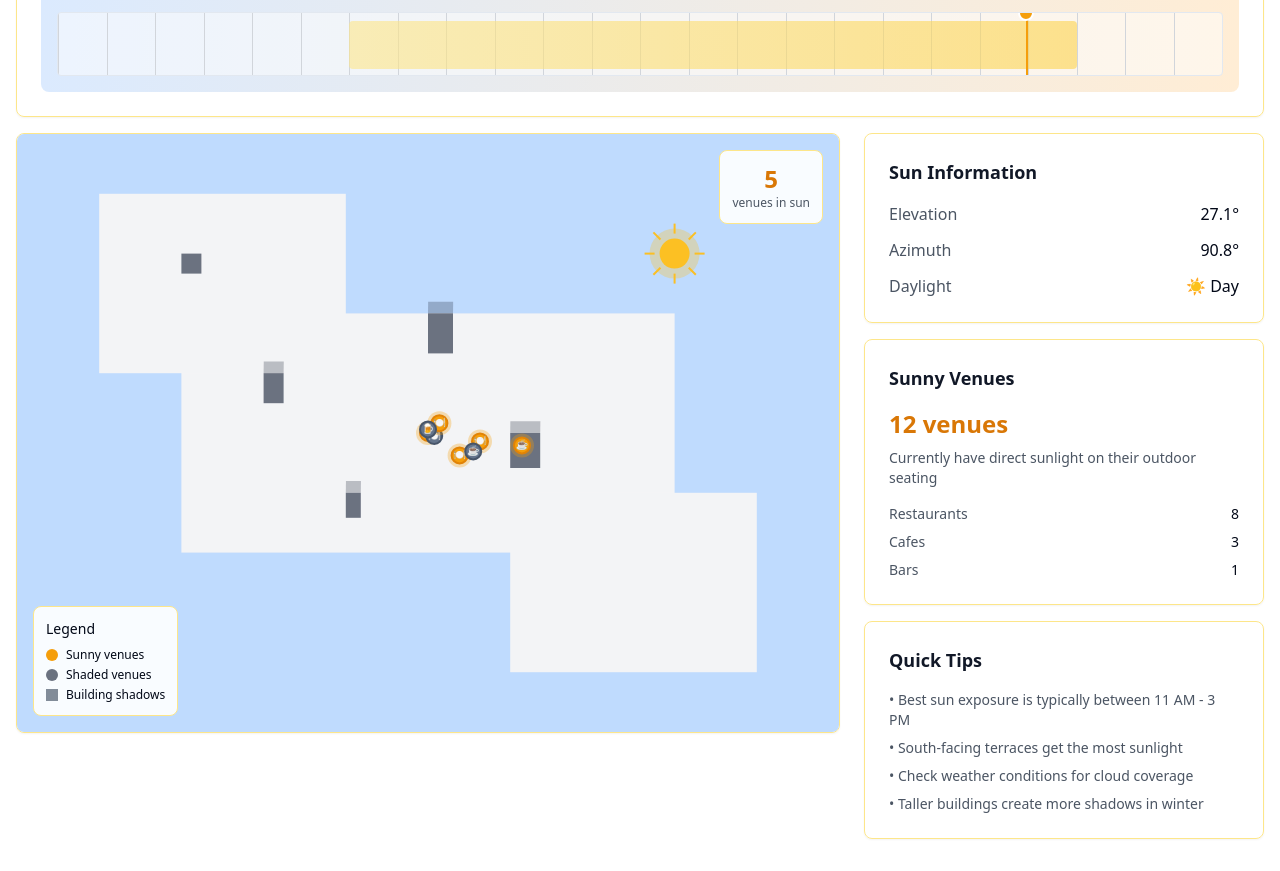
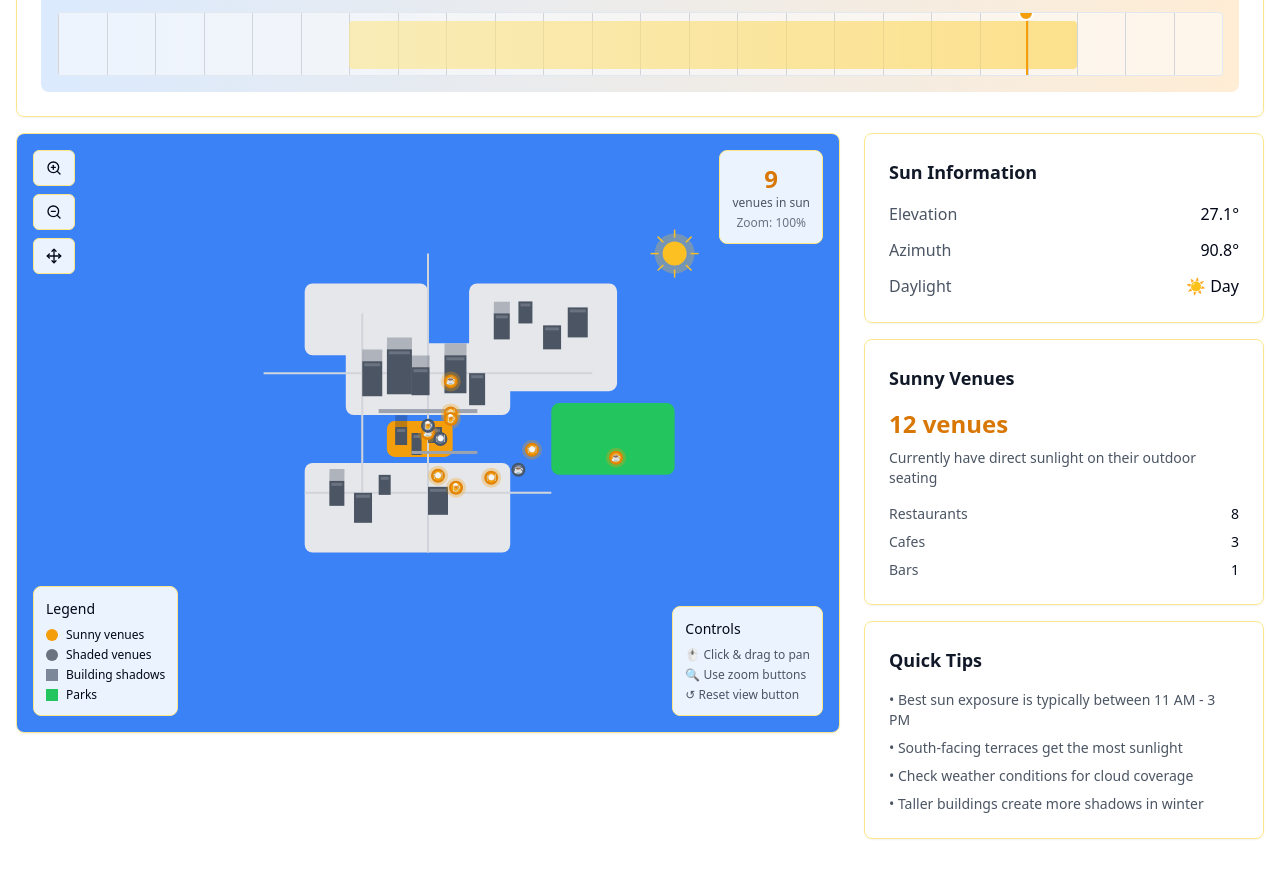
Before and after one commit to Bursvik/solsken-stockholm-sitt, a React (Vite) app: page / in a window 1280 px wide. Shown: the part 400-1271 px from the top of the page. Built offline with nearby package versions, Linux system fonts and the light colour scheme.

Commit message:
Enhance map detail and add zoom/pan
Improve map detail and add zoom/pan functionality for better exploration.

```diff
--- a/src/components/StockholmMap.tsx
+++ b/src/components/StockholmMap.tsx
@@ -1,5 +1,7 @@
 
 import { useEffect, useRef, useState } from 'react';
+import { ZoomIn, ZoomOut, Move } from 'lucide-react';
+import { Button } from '@/components/ui/button';
 import { SunPosition, calculateShadowLength } from '@/utils/sunCalculator';
 
 interface StockholmMapProps {
@@ -7,7 +9,7 @@ interface StockholmMapProps {
   sunPosition: SunPosition;
 }
 
-// Mock data for Stockholm venues with outdoor seating
+// More detailed Stockholm venues with realistic coordinates
 const stockholmVenues = [
   { id: 1, name: 'Café Nizza', type: 'cafe', lat: 59.3293, lng: 18.0686, terrace: true, sunExposed: true },
   { id: 2, name: 'Operakällaren', type: 'restaurant', lat: 59.3278, lng: 18.0717, terrace: true, sunExposed: false },
@@ -17,11 +19,22 @@ const stockholmVenues = [
   { id: 6, name: 'Rosendals Trädgård', type: 'cafe', lat: 59.3231, lng: 18.1156, terrace: true, sunExposed: true },
   { id: 7, name: 'Sturehof', type: 'restaurant', lat: 59.3342, lng: 18.0743, terrace: true, sunExposed: true },
   { id: 8, name: 'Tak Stockholm', type: 'bar', lat: 59.3311, lng: 18.0686, terrace: true, sunExposed: false },
+  { id: 9, name: 'Riche', type: 'bar', lat: 59.3328, lng: 18.0743, terrace: true, sunExposed: true },
+  { id: 10, name: 'Cafe Saturnus', type: 'cafe', lat: 59.3422, lng: 18.0743, terrace: true, sunExposed: true },
+  { id: 11, name: 'Gondolen', type: 'restaurant', lat: 59.3186, lng: 18.0711, terrace: true, sunExposed: true },
+  { id: 12, name: 'Mosebacke Etablissement', type: 'bar', lat: 59.3156, lng: 18.0756, terrace: true, sunExposed: true },
 ];
 
 const StockholmMap = ({ currentTime, sunPosition }: StockholmMapProps) => {
   const canvasRef = useRef<HTMLCanvasElement>(null);
   const [hoveredVenue, setHoveredVenue] = useState<typeof stockholmVenues[0] | null>(null);
+  const [isDragging, setIsDragging] = useState(false);
+  const [lastPanPoint, setLastPanPoint] = useState({ x: 0, y: 0 });
+  const [transform, setTransform] = useState({
+    scale: 1,
+    translateX: 0,
+    translateY: 0
+  });
 
   useEffect(() => {
     const canvas = canvasRef.current;
@@ -38,8 +51,13 @@ const StockholmMap = ({ currentTime, sunPosition }: StockholmMapProps) => {
     // Clear canvas
     ctx.clearRect(0, 0, canvas.offsetWidth, canvas.offsetHeight);
 
-    // Draw base map (simplified Stockholm city layout)
-    drawBaseMap(ctx, canvas.offsetWidth, canvas.offsetHeight);
+    // Apply transform
+    ctx.save();
+    ctx.translate(transform.translateX, transform.translateY);
+    ctx.scale(transform.scale, transform.scale);
+
+    // Draw base map (detailed Stockholm city layout)
+    drawDetailedMap(ctx, canvas.offsetWidth, canvas.offsetHeight);
 
     // Draw shadows based on sun position
     drawShadows(ctx, sunPosition, canvas.offsetWidth, canvas.offsetHeight, currentTime);
@@ -50,31 +68,112 @@ const StockholmMap = ({ currentTime, sunPosition }: StockholmMapProps) => {
     // Draw sun position indicator
     drawSunIndicator(ctx, sunPosition, canvas.offsetWidth, canvas.offsetHeight);
 
-  }, [currentTime, sunPosition]);
+    ctx.restore();
+  }, [currentTime, sunPosition, transform]);
 
-  const drawBaseMap = (ctx: CanvasRenderingContext2D, width: number, height: number) => {
-    // Simplified Stockholm water and land areas
-    ctx.fillStyle = '#bfdbfe'; // Water color
+  const drawDetailedMap = (ctx: CanvasRenderingContext2D, width: number, height: number) => {
+    // Water bodies - more detailed Stockholm archipelago
+    ctx.fillStyle = '#3b82f6'; // Deeper water color
     ctx.fillRect(0, 0, width, height);
 
-    // Land areas (simplified)
-    ctx.fillStyle = '#f3f4f6';
-    ctx.fillRect(width * 0.2, height * 0.3, width * 0.6, height * 0.4);
-    ctx.fillRect(width * 0.1, height * 0.1, width * 0.3, height * 0.3);
-    ctx.fillRect(width * 0.6, height * 0.6, width * 0.3, height * 0.3);
+    // Main islands and land areas
+    const landAreas = [
+      // Gamla Stan (Old Town)
+      { x: width * 0.45, y: height * 0.48, w: width * 0.08, h: height * 0.06, type: 'island' },
+      // Södermalm
+      { x: width * 0.35, y: height * 0.55, w: width * 0.25, h: height * 0.15, type: 'main' },
+      // Norrmalm & City
+      { x: width * 0.4, y: height * 0.35, w: width * 0.2, h: height * 0.12, type: 'main' },
+      // Östermalm
+      { x: width * 0.55, y: height * 0.25, w: width * 0.18, h: height * 0.18, type: 'main' },
+      // Djurgården
+      { x: width * 0.65, y: height * 0.45, w: width * 0.15, h: height * 0.12, type: 'park' },
+      // Vasastan
+      { x: width * 0.35, y: height * 0.25, w: width * 0.15, h: height * 0.12, type: 'main' },
+    ];
 
-    // Major buildings (dark rectangles)
-    ctx.fillStyle = '#6b7280';
+    landAreas.forEach(area => {
+      if (area.type === 'park') {
+        ctx.fillStyle = '#22c55e'; // Green for parks
+      } else if (area.type === 'island') {
+        ctx.fillStyle = '#f59e0b'; // Historic areas
+      } else {
+        ctx.fillStyle = '#e5e7eb'; // Regular land
+      }
+
+      // Rounded rectangles for more organic shapes
+      ctx.beginPath();
+      ctx.roundRect(area.x, area.y, area.w, area.h, 8);
+      ctx.fill();
+    });
+
+    // Streets and major roads
+    ctx.strokeStyle = '#d1d5db';
+    ctx.lineWidth = 2;
+
+    // Major streets
+    const streets = [
+      // Horizontal streets
+      { startX: width * 0.3, startY: height * 0.4, endX: width * 0.7, endY: height * 0.4 },
+      { startX: width * 0.35, startY: height * 0.6, endX: width * 0.65, endY: height * 0.6 },
+      // Vertical streets
+      { startX: width * 0.5, startY: height * 0.2, endX: width * 0.5, endY: height * 0.7 },
+      { startX: width * 0.42, startY: height * 0.3, endX: width * 0.42, endY: height * 0.65 },
+    ];
+
+    streets.forEach(street => {
+      ctx.beginPath();
+      ctx.moveTo(street.startX, street.startY);
+      ctx.lineTo(street.endX, street.endY);
+      ctx.stroke();
+    });
+
+    // Buildings - more realistic distribution
+    ctx.fillStyle = '#4b5563';
     const buildings = [
-      { x: width * 0.3, y: height * 0.4, w: 20, h: 30 },
-      { x: width * 0.5, y: height * 0.3, w: 25, h: 40 },
-      { x: width * 0.4, y: height * 0.6, w: 15, h: 25 },
-      { x: width * 0.6, y: height * 0.5, w: 30, h: 35 },
-      { x: width * 0.2, y: height * 0.2, w: 20, h: 20 },
+      // Gamla Stan buildings
+      { x: width * 0.46, y: height * 0.49, w: 12, h: 18 },
+      { x: width * 0.48, y: height * 0.50, w: 10, h: 22 },
+      { x: width * 0.50, y: height * 0.49, w: 14, h: 16 },
+
+      // City center buildings
+      { x: width * 0.42, y: height * 0.38, w: 20, h: 35 },
+      { x: width * 0.45, y: height * 0.36, w: 25, h: 45 },
+      { x: width * 0.48, y: height * 0.39, w: 18, h: 28 },
+      { x: width * 0.52, y: height * 0.37, w: 22, h: 38 },
+      { x: width * 0.55, y: height * 0.40, w: 16, h: 32 },
+
+      // Södermalm buildings
+      { x: width * 0.38, y: height * 0.58, w: 15, h: 25 },
+      { x: width * 0.41, y: height * 0.60, w: 18, h: 30 },
+      { x: width * 0.44, y: height * 0.57, w: 12, h: 20 },
+      { x: width * 0.50, y: height * 0.59, w: 20, h: 28 },
+
+      // Östermalm buildings
+      { x: width * 0.58, y: height * 0.30, w: 16, h: 26 },
+      { x: width * 0.61, y: height * 0.28, w: 14, h: 22 },
+      { x: width * 0.64, y: height * 0.32, w: 18, h: 24 },
+      { x: width * 0.67, y: height * 0.29, w: 20, h: 30 },
     ];
 
     buildings.forEach(building => {
       ctx.fillRect(building.x, building.y, building.w, building.h);
+
+      // Add building details
+      ctx.fillStyle = '#6b7280';
+      ctx.fillRect(building.x + 2, building.y + 2, building.w - 4, 3);
+      ctx.fillStyle = '#4b5563';
+    });
+
+    // Bridges
+    ctx.fillStyle = '#9ca3af';
+    const bridges = [
+      { x: width * 0.44, y: height * 0.46, w: width * 0.12, h: 4 },
+      { x: width * 0.48, y: height * 0.53, w: width * 0.08, h: 3 },
+    ];
+
+    bridges.forEach(bridge => {
+      ctx.fillRect(bridge.x, bridge.y, bridge.w, bridge.h);
     });
   };
 
@@ -97,12 +196,15 @@ const StockholmMap = ({ currentTime, sunPosition }: StockholmMapProps) => {
 
       ctx.fillStyle = `rgba(15, 23, 42, ${Math.max(0.1, 0.4 - sunPos.elevation / 180)})`;
 
-      // Draw building shadows
+      // Draw building shadows for all buildings
       const buildings = [
-        { x: width * 0.3, y: height * 0.4, w: 20, h: 30 },
-        { x: width * 0.5, y: height * 0.3, w: 25, h: 40 },
-        { x: width * 0.4, y: height * 0.6, w: 15, h: 25 },
-        { x: width * 0.6, y: height * 0.5, w: 30, h: 35 },
+        { x: width * 0.46, y: height * 0.49, w: 12, h: 18 },
+        { x: width * 0.42, y: height * 0.38, w: 20, h: 35 },
+        { x: width * 0.45, y: height * 0.36, w: 25, h: 45 },
+        { x: width * 0.48, y: height * 0.39, w: 18, h: 28 },
+        { x: width * 0.52, y: height * 0.37, w: 22, h: 38 },
+        { x: width * 0.38, y: height * 0.58, w: 15, h: 25 },
+        { x: width * 0.58, y: height * 0.30, w: 16, h: 26 },
       ];
 
       buildings.forEach(building => {
@@ -122,16 +224,16 @@ const StockholmMap = ({ currentTime, sunPosition }: StockholmMapProps) => {
 
   const drawVenues = (ctx: CanvasRenderingContext2D, venues: typeof stockholmVenues, width: number, height: number, sunPos: SunPosition) => {
     venues.forEach(venue => {
-      // Convert lat/lng to canvas coordinates (simplified)
-      const x = ((venue.lng - 18.0686) * 2000) + width * 0.5;
-      const y = height * 0.5 - ((venue.lat - 59.3293) * 2000);
+      // Convert lat/lng to canvas coordinates with better scaling
+      const x = ((venue.lng - 18.0686) * 4000) + width * 0.5;
+      const y = height * 0.5 - ((venue.lat - 59.3293) * 4000);
 
       // Determine if venue is currently in sunlight
       const inSunlight = sunPos.elevation > 0 && venue.sunExposed;
 
       // Draw venue marker
       ctx.beginPath();
-      ctx.arc(x, y, 8, 0, 2 * Math.PI);
+      ctx.arc(x, y, 6, 0, 2 * Math.PI);
       ctx.fillStyle = inSunlight ? '#f59e0b' : '#64748b';
       ctx.fill();
       ctx.strokeStyle = inSunlight ? '#d97706' : '#475569';
@@ -141,48 +243,58 @@ const StockholmMap = ({ currentTime, sunPosition }: StockholmMapProps) => {
       // Add glow effect for sunny venues
       if (inSunlight) {
         ctx.beginPath();
-        ctx.arc(x, y, 12, 0, 2 * Math.PI);
+        ctx.arc(x, y, 10, 0, 2 * Math.PI);
         ctx.fillStyle = 'rgba(245, 158, 11, 0.3)';
         ctx.fill();
       }
 
       // Draw venue type icon
       ctx.fillStyle = 'white';
-      ctx.font = '10px Arial';
+      ctx.font = '8px Arial';
       ctx.textAlign = 'center';
       const icon = venue.type === 'cafe' ? '☕' : venue.type === 'bar' ? '🍺' : '🍽️';
-      ctx.fillText(icon, x, y + 3);
+      ctx.fillText(icon, x, y + 2);
+
+      // Draw venue name on hover (simplified)
+      if (hoveredVenue?.id === venue.id) {
+        ctx.fillStyle = 'rgba(0, 0, 0, 0.8)';
+        ctx.fillRect(x + 12, y - 10, venue.name.length * 6, 16);
+        ctx.fillStyle = 'white';
+        ctx.font = '10px Arial';
+        ctx.textAlign = 'left';
+        ctx.fillText(venue.name, x + 14, y);
+      }
     });
   };
 
   const drawSunIndicator = (ctx: CanvasRenderingContext2D, sunPos: SunPosition, width: number, height: number) => {
     if (sunPos.elevation <= 0) return;
 
-    // Calculate sun position on canvas
+    // Calculate sun position on canvas based on azimuth and elevation
     const sunX = width * 0.8;
     const sunY = height * 0.2;
 
     // Draw sun
     ctx.beginPath();
-    ctx.arc(sunX, sunY, 15, 0, 2 * Math.PI);
+    ctx.arc(sunX, sunY, 12, 0, 2 * Math.PI);
     ctx.fillStyle = '#fbbf24';
     ctx.fill();
 
     // Sun glow
     ctx.beginPath();
-    ctx.arc(sunX, sunY, 25, 0, 2 * Math.PI);
+    ctx.arc(sunX, sunY, 20, 0, 2 * Math.PI);
     ctx.fillStyle = 'rgba(251, 191, 36, 0.3)';
     ctx.fill();
 
     // Sun rays
     ctx.strokeStyle = '#fbbf24';
-    ctx.lineWidth = 2;
+    ctx.lineWidth = 1.5;
     for (let i = 0; i < 8; i++) {
       const angle = (i * Math.PI) / 4;
-      const startX = sunX + Math.cos(angle) * 20;
-      const startY = sunY + Math.sin(angle) * 20;
-      const endX = sunX + Math.cos(angle) * 30;
-      const endY = sunY + Math.sin(angle) * 30;
+      const startX = sunX + Math.cos(angle) * 16;
+      const startY = sunY + Math.sin(angle) * 16;
+      const endX = sunX + Math.cos(angle) * 24;
+      const endY = sunY + Math.sin(angle) * 24;
 
       ctx.beginPath();
       ctx.moveTo(startX, startY);
@@ -191,13 +303,85 @@ const StockholmMap = ({ currentTime, sunPosition }: StockholmMapProps) => {
     }
   };
 
+  const handleMouseDown = (e: React.MouseEvent) => {
+    setIsDragging(true);
+    setLastPanPoint({ x: e.clientX, y: e.clientY });
+  };
+
+  const handleMouseMove = (e: React.MouseEvent) => {
+    if (isDragging) {
+      const deltaX = e.clientX - lastPanPoint.x;
+      const deltaY = e.clientY - lastPanPoint.y;
+
+      setTransform(prev => ({
+        ...prev,
+        translateX: prev.translateX + deltaX,
+        translateY: prev.translateY + deltaY
+      }));
+
+      setLastPanPoint({ x: e.clientX, y: e.clientY });
+    }
+  };
+
+  const handleMouseUp = () => {
+    setIsDragging(false);
+  };
+
+  const handleZoom = (direction: 'in' | 'out') => {
+    const zoomFactor = direction === 'in' ? 1.2 : 0.8;
+    setTransform(prev => ({
+      ...prev,
+      scale: Math.max(0.5, Math.min(3, prev.scale * zoomFactor))
+    }));
+  };
+
+  const resetView = () => {
+    setTransform({ scale: 1, translateX: 0, translateY: 0 });
+  };
+
   return (
     <div className="relative w-full h-full">
       <canvas
         ref={canvasRef}
-        className="w-full h-full cursor-pointer"
-        style={{ width: '100%', height: '100%' }}
+        className="w-full h-full cursor-grab"
+        style={{
+          width: '100%',
+          height: '100%',
+          cursor: isDragging ? 'grabbing' : 'grab'
+        }}
+        onMouseDown={handleMouseDown}
+        onMouseMove={handleMouseMove}
+        onMouseUp={handleMouseUp}
+        onMouseLeave={handleMouseUp}
       />
+
+      {/* Zoom Controls */}
+      <div className="absolute top-4 left-4 flex flex-col space-y-2">
+        <Button
+          size="sm"
+          variant="outline"
+          onClick={() => handleZoom('in')}
+          className="bg-white/90 backdrop-blur-sm border-sun-200"
+        >
+          <ZoomIn className="h-4 w-4" />
+        </Button>
+        <Button
+          size="sm"
+          variant="outline"
+          onClick={() => handleZoom('out')}
+          className="bg-white/90 backdrop-blur-sm border-sun-200"
+        >
+          <ZoomOut className="h-4 w-4" />
+        </Button>
+        <Button
+          size="sm"
+          variant="outline"
+          onClick={resetView}
+          className="bg-white/90 backdrop-blur-sm border-sun-200"
+        >
+          <Move className="h-4 w-4" />
+        </Button>
+      </div>
 
       {/* Legend */}
       <div className="absolute bottom-4 left-4 bg-white/90 backdrop-blur-sm rounded-lg p-3 border border-sun-200">
@@ -215,6 +399,20 @@ const StockholmMap = ({ currentTime, sunPosition }: StockholmMapProps) => {
             <div className="w-3 h-3 bg-shadow-700 opacity-60"></div>
             <span>Building shadows</span>
           </div>
+          <div className="flex items-center space-x-2">
+            <div className="w-3 h-3 bg-green-500"></div>
+            <span>Parks</span>
+          </div>
+        </div>
+      </div>
+
+      {/* Controls Info */}
+      <div className="absolute bottom-4 right-4 bg-white/90 backdrop-blur-sm rounded-lg p-3 border border-sun-200">
+        <h4 className="font-medium text-sm mb-2">Controls</h4>
+        <div className="space-y-1 text-xs text-gray-600">
+          <div>🖱️ Click & drag to pan</div>
+          <div>🔍 Use zoom buttons</div>
+          <div>↺ Reset view button</div>
         </div>
       </div>
 
@@ -225,6 +423,9 @@ const StockholmMap = ({ currentTime, sunPosition }: StockholmMapProps) => {
             {stockholmVenues.filter(v => sunPosition.elevation > 0 && v.sunExposed).length}
           </div>
           <div className="text-xs text-gray-600">venues in sun</div>
+          <div className="text-xs text-gray-500 mt-1">
+            Zoom: {Math.round(transform.scale * 100)}%
+          </div>
         </div>
       </div>
     </div>
```
